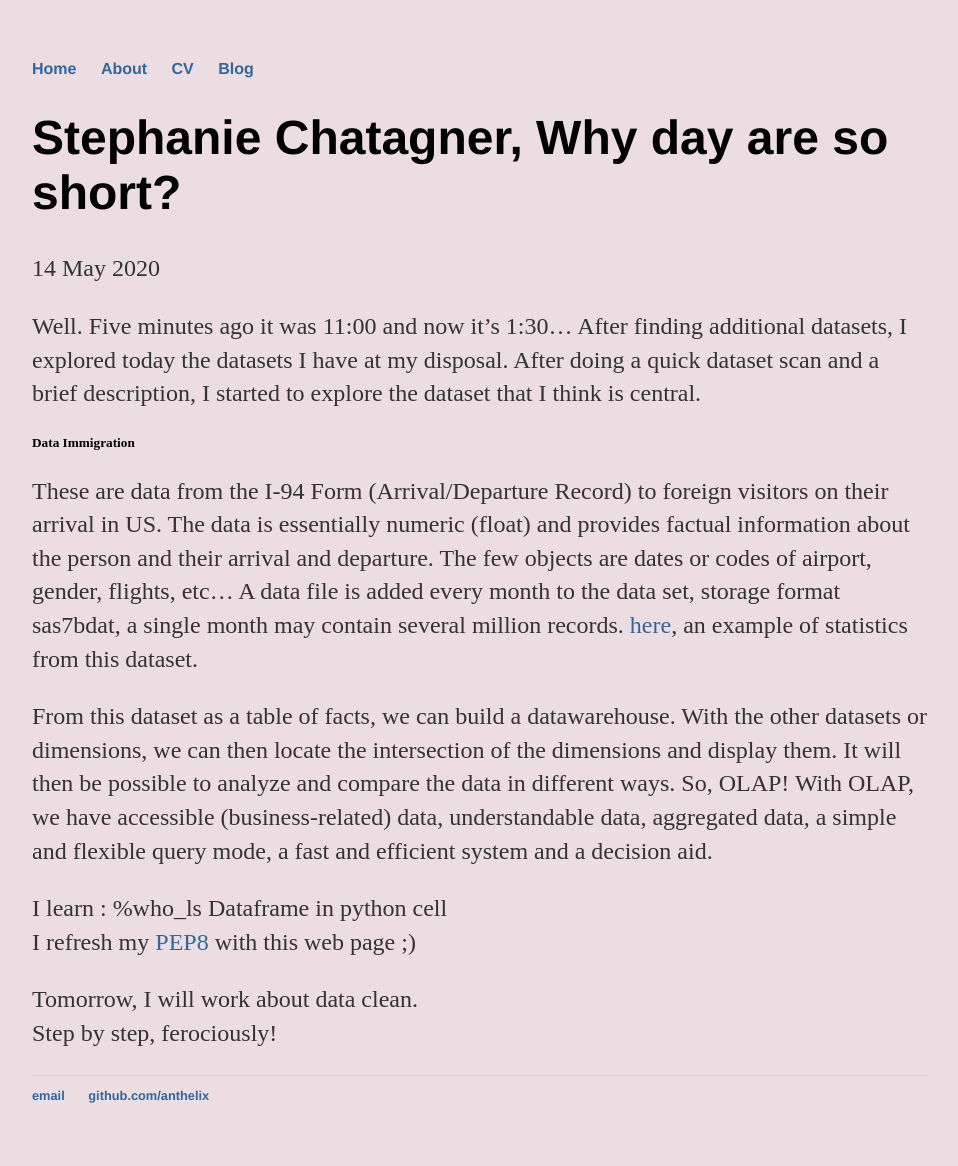
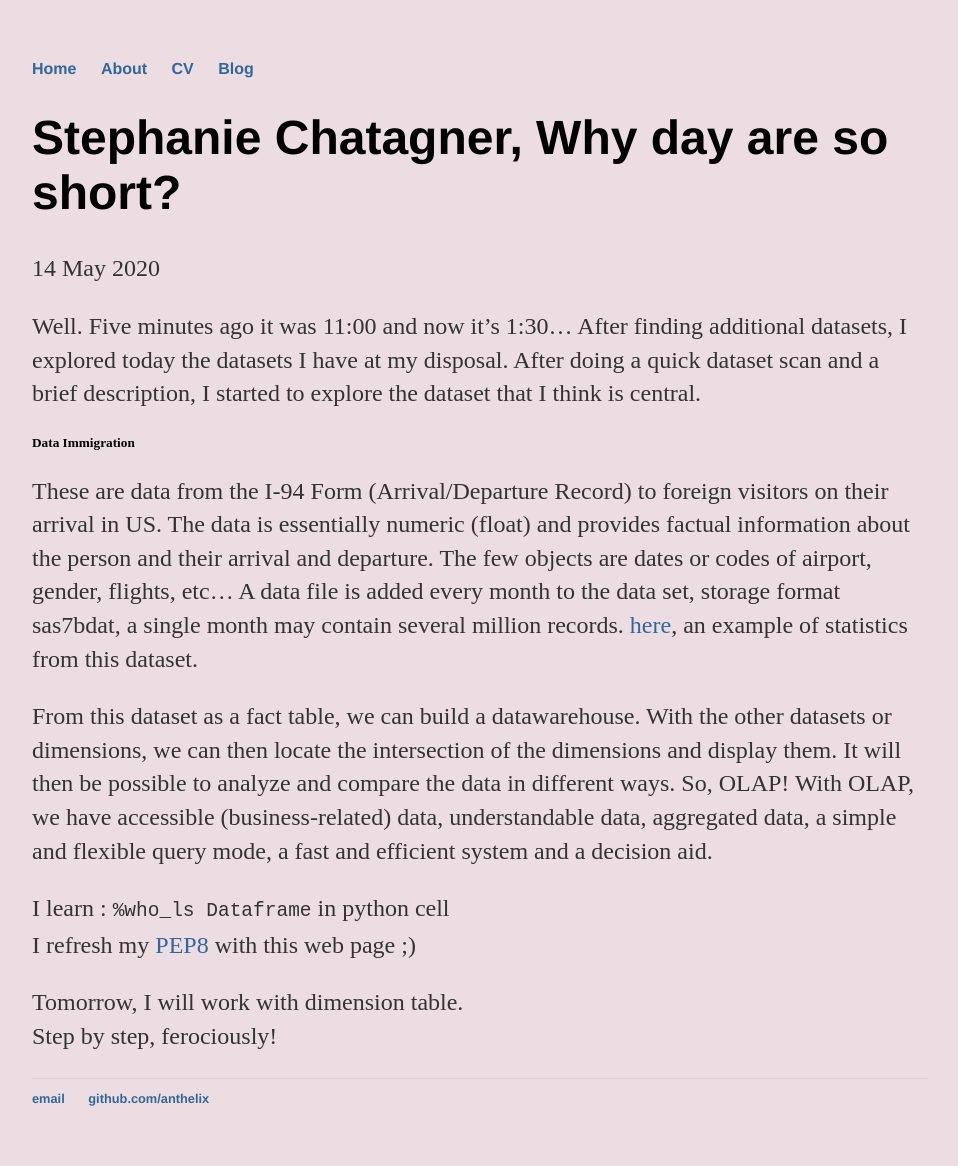
Before and after one commit to anthelix/anth_blog, a Jekyll site: the page built from _posts/2020-05-14-why-day-so-sort.md, in a window 1280 px wide. Shown: the whole page, without its empty margins (160-1118 px from the left). Built offline with Jekyll 4.4.1, drawn with Linux system fonts in a browser that asks for light colours.

Commit message:
Update 2020-05-14-why-day-so-sort.md

```diff
--- a/_posts/2020-05-14-why-day-so-sort.md
+++ b/_posts/2020-05-14-why-day-so-sort.md
@@ -12,11 +12,11 @@ The data is essentially numeric (float) and provides factual information about t
 A data file is added every month to the data set, storage format sas7bdat, a single month may contain several million records.
 [here](https://travel.trade.gov/view/m-2019-O-001/index.html), an example of statistics from this dataset.
 
-From this dataset as a table of facts, we can build a datawarehouse. With the other datasets or dimensions, we can then locate the intersection of the dimensions and display them. It will then be possible to analyze and compare the data in different ways. So, OLAP!
+From this dataset as a fact table, we can build a datawarehouse. With the other datasets or dimensions, we can then locate the intersection of the dimensions and display them. It will then be possible to analyze and compare the data in different ways. So, OLAP!
 With OLAP, we have accessible (business-related) data, understandable data, aggregated data, a simple and flexible query mode, a fast and efficient system and a decision aid.
 
-I learn : %who_ls Dataframe in python cell
+I learn : `%who_ls Dataframe` in python cell
 I refresh my [PEP8](https://www.python.org/dev/peps/pep-0008/) with this web page ;)
 
-Tomorrow, I will work about data clean.
+Tomorrow, I will work with dimension table.
 Step by step, ferociously!
```
